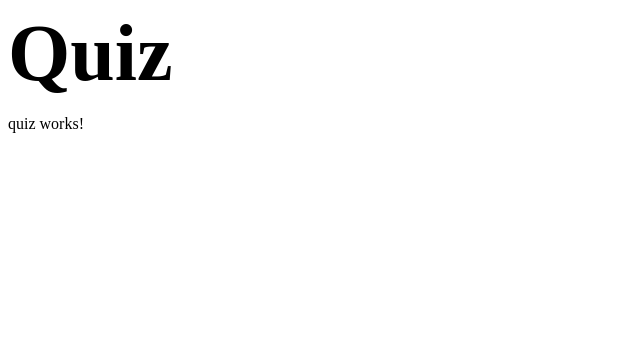
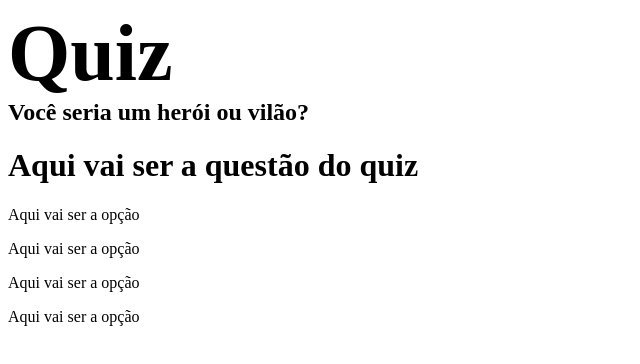
Before and after one commit to fabioborges-jr/quiz-web-angular, an Angular app: page / in a window 1280 px wide. Shown: the top 364 px of the page, without its empty margins (0-640 px from the left). Built offline with nearby package versions, Linux system fonts and the light colour scheme.

Commit message:
:sparkles: feat: Adds mocks to app.component and quiz.component

```diff
--- a/src/app/app.component.html
+++ b/src/app/app.component.html
@@ -1,6 +1,7 @@
 <main>
   <header>
     <h1>Quiz</h1>
+    <h2>Você seria um herói ou vilão?</h2>
   </header>
   <quiz></quiz>
 </main>
--- a/src/app/components/quiz/quiz.component.html
+++ b/src/app/components/quiz/quiz.component.html
@@ -1 +1,7 @@
-<p>quiz works!</p>
+<h1>Aqui vai ser a questão do quiz</h1>
+<div>
+    <p>Aqui vai ser a opção</p>
+    <p>Aqui vai ser a opção</p>
+    <p>Aqui vai ser a opção</p>
+    <p>Aqui vai ser a opção</p>
+</div>
```
